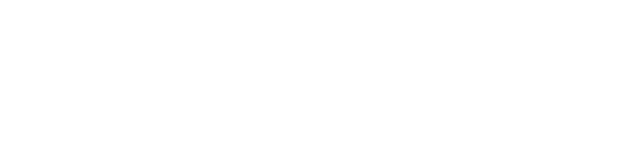
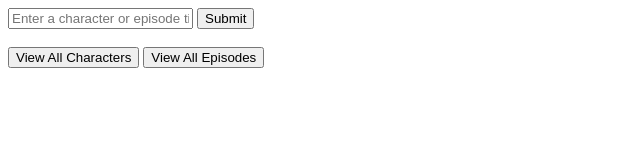
Before and after one commit to den-ny/breaking-bad-info, a plain HTML site: page index.html in a window 1280 px wide. Shown: the whole page, without its empty margins (0-640 px from the left). Drawn offline with Linux system fonts and the light colour scheme.

Commit message:
html for home page

```diff
--- a/index.html
+++ b/index.html
@@ -9,7 +9,17 @@
 
 <body>
   <main>
+    <div class="container">
+      <!-- <img src="" alt="breaking bad image"> -->
 
+      <form>
+        <input type="text" placeholder="Enter a character or episode title">
+        <input type="submit">
+      </form>
+      <br>
+      <button class="characters">View All Characters</button>
+      <button class="episodes">View All Episodes</button>
+    </div>
   </main>
   <script src="script.js"></script>
 </body>
```
